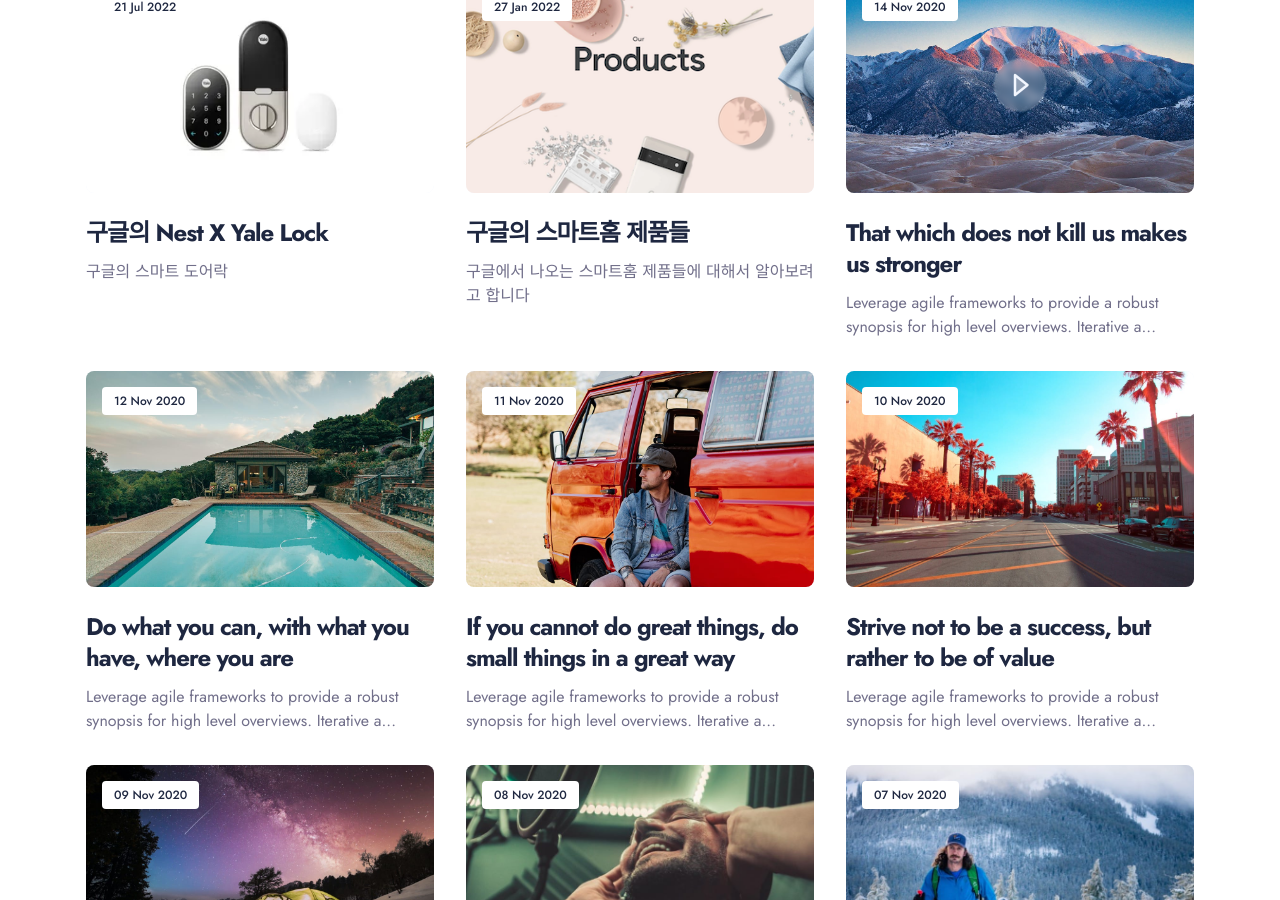
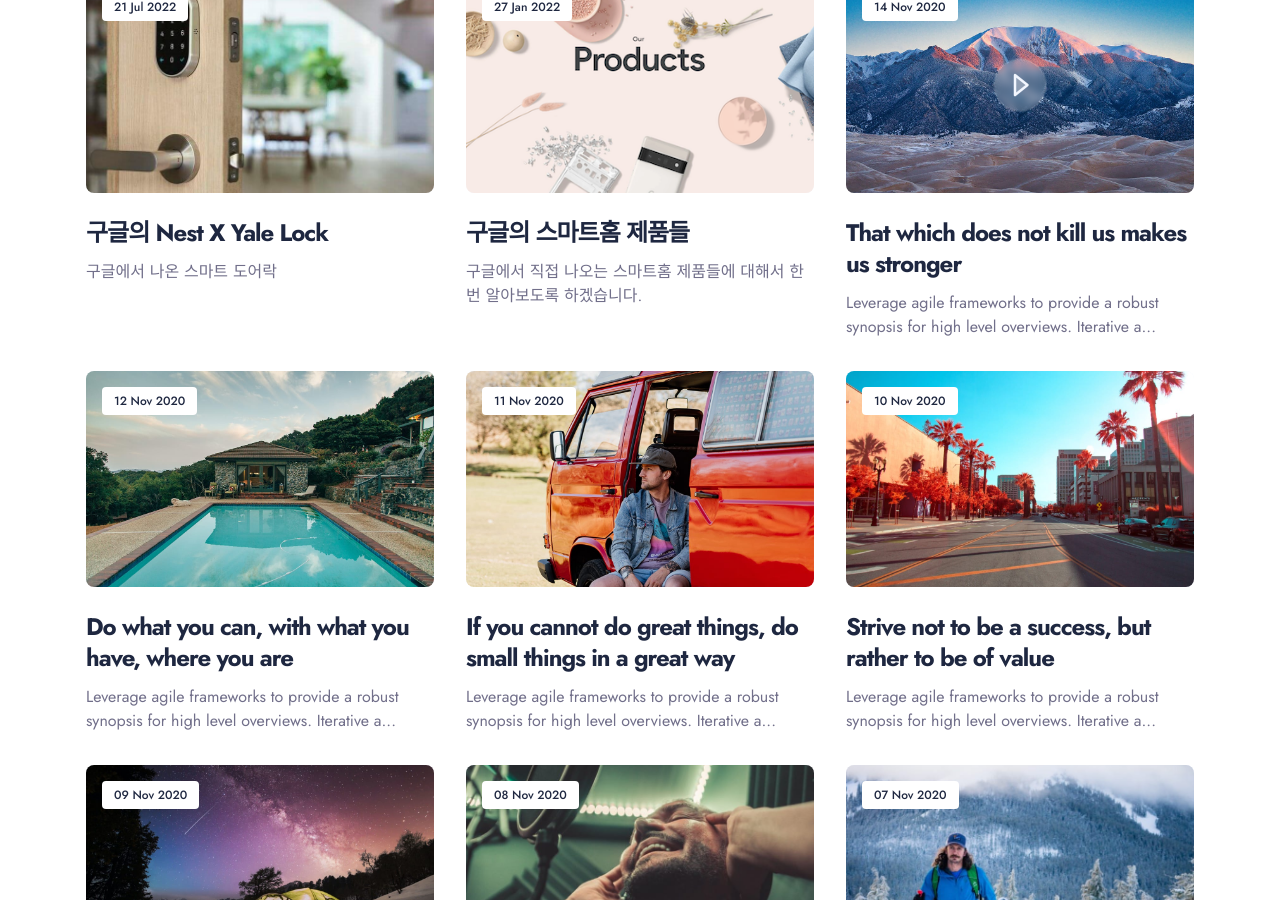
Before and after one commit to alfred-byjw/alfred-byjw.github.com, a Jekyll site: the page built from index.html, in a window 1280 px wide and 900 px high, scrolled down 793 px. Built offline with Jekyll 4.4.1, drawn with Linux system fonts in a browser that asks for light colours; nearby versions of some CDN libraries; the list of posts is cut into pages by our own code.

Commit message:
포스팅

```diff
--- a/_posts/2022-01-27-Google_Nest_Products.md
+++ b/_posts/2022-01-27-Google_Nest_Products.md
@@ -1,7 +1,7 @@
 ---
 layout: post
 title: "구글의 스마트홈 제품들"
-description: "구글에서 나오는 스마트홈 제품들에 대해서 알아보려고 합니다"
+description: "구글에서 직접 나오는 스마트홈 제품들에 대해서 한번 알아보도록 하겠습니다."
 date:   2022-01-27 15:01:35 +0300
 image:  '/images/google-products.png'
 tags:   [google]
--- a/_posts/2022-07-21-Nest_X_Yale_Lock.md
+++ b/_posts/2022-07-21-Nest_X_Yale_Lock.md
@@ -1,9 +1,9 @@
 ---
 layout: post
 title: "구글의 Nest X Yale Lock"
-description: "구글의 스마트 도어락"
+description: "구글에서 나온 스마트 도어락"
 date:   2022-07-21 15:01:35 +0300
-image:  '/images/yale-lock.webp'
+image:  '/images/yale-lock.jpeg'
 tags:   [google, doorlock]
 ---
 
```
Also changed, not shown: other parts of _posts/2022-01-27-Google_Nest_Products.md (+1 -1 lines), images/yale-lock.jpeg (added), images/yale-lock.webp (deleted).
